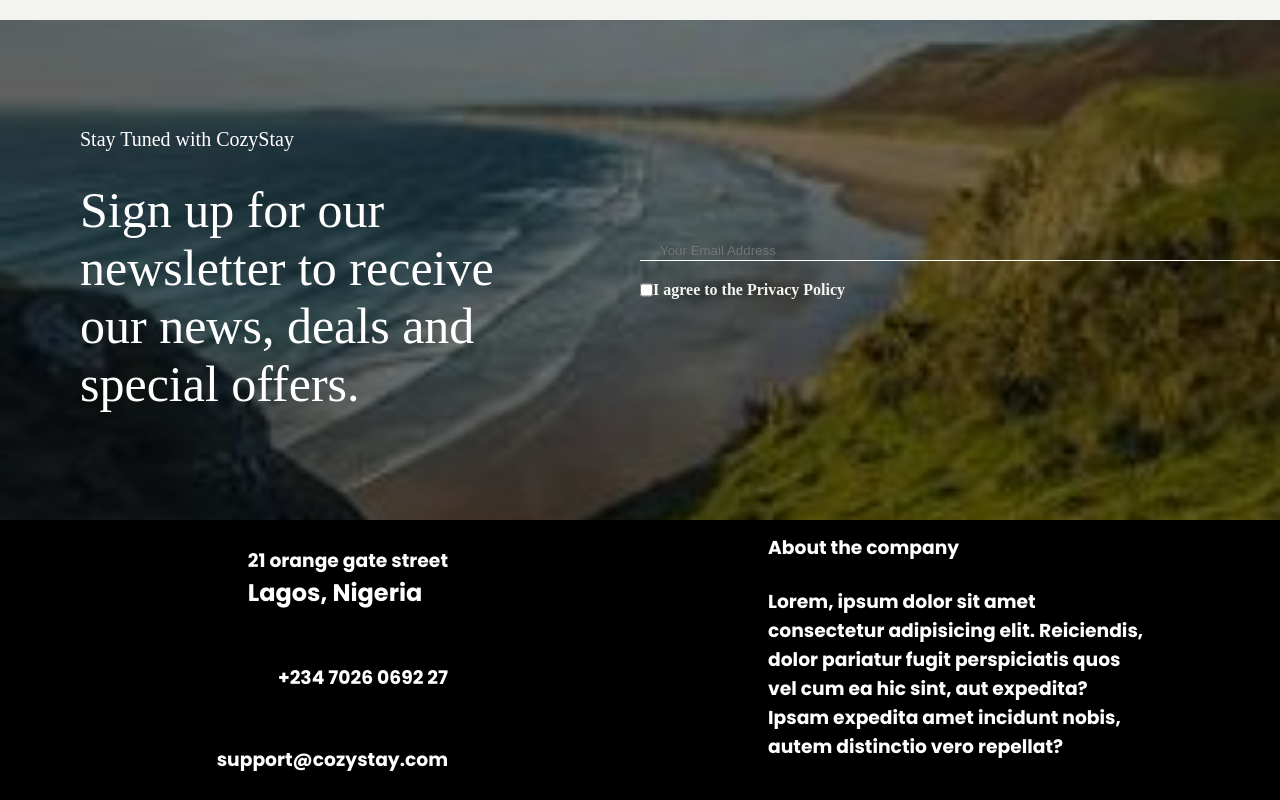
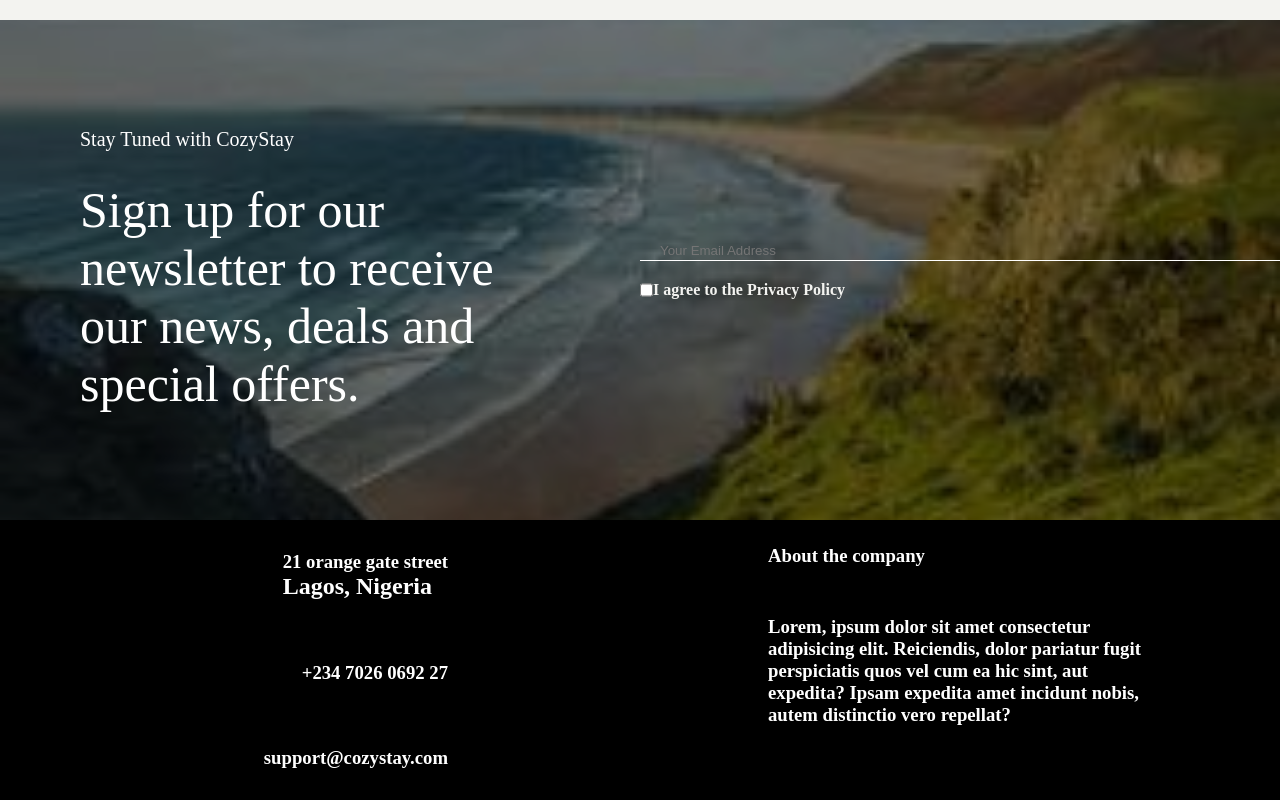
Before and after one commit to Kene323/COZYSTAY, a plain HTML site: page cart.html in a window 1280 px wide. Shown: the part 1074-1874 px from the top of the page. Drawn offline with Linux system fonts and the light colour scheme.

Commit message:
updated successfully

```diff
--- a/CSS/account.css
+++ b/CSS/account.css
@@ -238,7 +238,7 @@
 .footer_left {
     width: 50%;
     height: 100%;
-    font-family: "Poppins";
+    /* font-family: "Poppins"; */
     /* background-color: aquamarine; */
     display: flex;
     flex-direction: column;
@@ -247,7 +247,7 @@
 }
 
 .foot_address {
-    font-family: "Poppins";
+    /* font-family: "Poppins"; */
     /* background-color: gold; */
     width: 40%;
     display: flex;
@@ -260,7 +260,7 @@
 }
 
 .foot_phone {
-    font-family: "Poppins";
+    /* font-family: "Poppins"; */
     /* background-color: gold; */
     width: 40%;
     display: flex;
@@ -269,7 +269,7 @@
 }
 
 .foot_email {
-    font-family: "Poppins";
+    /* font-family: "Poppins"; */
     /* background-color: gold; */
     width: 40%;
     display: flex;
@@ -280,7 +280,7 @@
 .footer_right {
     width: 50%;
     height: 100%;
-    font-family: "Poppins";
+    /* font-family: "Poppins"; */
     /* background-color: aquamarine; */
     display: flex;
     flex-direction: column;
@@ -289,7 +289,7 @@
 }
 
 .footer_right > h3 {
-    font-family: "Poppins";
+    /* font-family: "Poppins"; */
     width: 60%;
     /* background-color: #b99d75; */
 }
--- a/CSS/cart.css
+++ b/CSS/cart.css
@@ -201,7 +201,7 @@
 .footer_left {
     width: 50%;
     height: 100%;
-    font-family: "Poppins";
+    /* font-family: "Poppins"; */
     /* background-color: aquamarine; */
     display: flex;
     flex-direction: column;
@@ -210,7 +210,7 @@
 }
 
 .foot_address {
-    font-family: "Poppins";
+    /* font-family: "Poppins"; */
     /* background-color: gold; */
     width: 40%;
     display: flex;
@@ -223,7 +223,7 @@
 }
 
 .foot_phone {
-    font-family: "Poppins";
+    /* font-family: "Poppins"; */
     /* background-color: gold; */
     width: 40%;
     display: flex;
@@ -232,7 +232,7 @@
 }
 
 .foot_email {
-    font-family: "Poppins";
+    /* font-family: "Poppins"; */
     /* background-color: gold; */
     width: 40%;
     display: flex;
@@ -243,7 +243,7 @@
 .footer_right {
     width: 50%;
     height: 100%;
-    font-family: "Poppins";
+    /* font-family: "Poppins"; */
     /* background-color: aquamarine; */
     display: flex;
     flex-direction: column;
@@ -252,7 +252,7 @@
 }
 
 .footer_right > h3 {
-    font-family: "Poppins";
+    /* font-family: "Poppins"; */
     width: 60%;
     /* background-color: #b99d75; */
 }
--- a/CSS/contact.css
+++ b/CSS/contact.css
@@ -289,7 +289,7 @@
 .footer_left {
     width: 50%;
     height: 100%;
-    font-family: "Poppins";
+    /* font-family: "Poppins"; */
     /* background-color: aquamarine; */
     display: flex;
     flex-direction: column;
@@ -298,7 +298,7 @@
 }
 
 .foot_address {
-    font-family: "Poppins";
+    /* font-family: "Poppins"; */
     /* background-color: gold; */
     width: 40%;
     display: flex;
@@ -311,7 +311,7 @@
 }
 
 .foot_phone {
-    font-family: "Poppins";
+    /* font-family: "Poppins"; */
     /* background-color: gold; */
     width: 40%;
     display: flex;
@@ -320,7 +320,7 @@
 }
 
 .foot_email {
-    font-family: "Poppins";
+    /* font-family: "Poppins"; */
     /* background-color: gold; */
     width: 40%;
     display: flex;
@@ -331,7 +331,7 @@
 .footer_right {
     width: 50%;
     height: 100%;
-    font-family: "Poppins";
+    /* font-family: "Poppins"; */
     /* background-color: aquamarine; */
     display: flex;
     flex-direction: column;
@@ -340,7 +340,7 @@
 }
 
 .footer_right > h3 {
-    font-family: "Poppins";
+    /* font-family: "Poppins"; */
     width: 60%;
     /* background-color: #b99d75; */
 }
--- a/CSS/index.css
+++ b/CSS/index.css
@@ -427,7 +427,7 @@
 .footer_left {
     width: 50%;
     height: 100%;
-    font-family: "Poppins";
+    /* font-family: "Poppins"; */
     /* background-color: aquamarine; */
     display: flex;
     flex-direction: column;
@@ -436,7 +436,7 @@
 }
 
 .foot_address {
-    font-family: "Poppins";
+    /* font-family: "Poppins"; */
     /* background-color: gold; */
     width: 40%;
     display: flex;
@@ -449,7 +449,7 @@
 }
 
 .foot_phone {
-    font-family: "Poppins";
+    /* font-family: "Poppins"; */
     /* background-color: gold; */
     width: 40%;
     display: flex;
@@ -458,7 +458,7 @@
 }
 
 .foot_email {
-    font-family: "Poppins";
+    /* font-family: "Poppins"; */
     /* background-color: gold; */
     width: 40%;
     display: flex;
@@ -469,7 +469,7 @@
 .footer_right {
     width: 50%;
     height: 100%;
-    font-family: "Poppins";
+    /* font-family: "Poppins"; */
     /* background-color: aquamarine; */
     display: flex;
     flex-direction: column;
@@ -478,7 +478,7 @@
 }
 
 .footer_right > h3 {
-    font-family: "Poppins";
+    /* font-family: "Poppins"; */
     width: 60%;
     /* background-color: #b99d75; */
 }
--- a/CSS/rooms.css
+++ b/CSS/rooms.css
@@ -331,7 +331,7 @@
 .footer_left {
     width: 50%;
     height: 100%;
-    font-family: "Poppins";
+    /* font-family: "Poppins"; */
     /* background-color: aquamarine; */
     display: flex;
     flex-direction: column;
@@ -340,7 +340,7 @@
 }
 
 .foot_address {
-    font-family: "Poppins";
+    /* font-family: "Poppins"; */
     /* background-color: gold; */
     width: 40%;
     display: flex;
@@ -353,7 +353,7 @@
 }
 
 .foot_phone {
-    font-family: "Poppins";
+    /* font-family: "Poppins"; */
     /* background-color: gold; */
     width: 40%;
     display: flex;
@@ -362,7 +362,7 @@
 }
 
 .foot_email {
-    font-family: "Poppins";
+    /* font-family: "Poppins"; */
     /* background-color: gold; */
     width: 40%;
     display: flex;
@@ -373,7 +373,7 @@
 .footer_right {
     width: 50%;
     height: 100%;
-    font-family: "Poppins";
+    /* font-family: "Poppins"; */
     /* background-color: aquamarine; */
     display: flex;
     flex-direction: column;
@@ -382,7 +382,7 @@
 }
 
 .footer_right > h3 {
-    font-family: "Poppins";
+    /* font-family: "Poppins"; */
     width: 60%;
     /* background-color: #b99d75; */
 }
```
